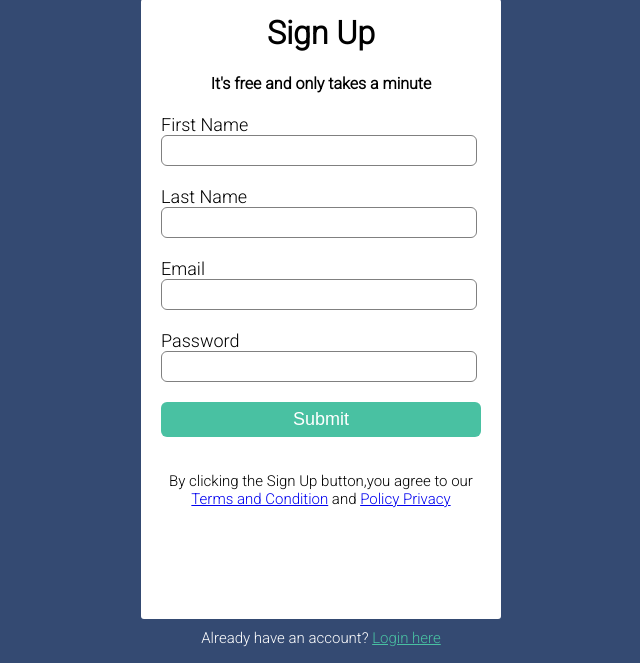
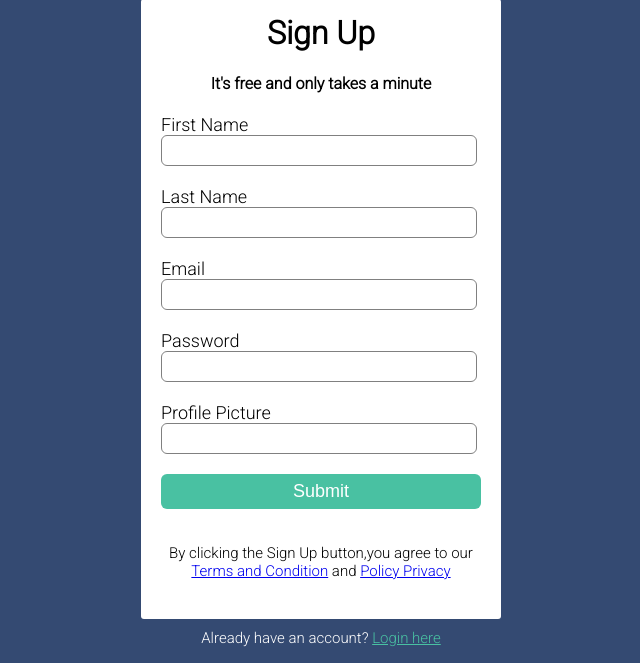
Before and after one commit to nayan135/AALANKAR, a PHP site: page / in a window 1280 px wide. Shown: the part 22-685 px from the top of the page, without its empty margins (319-959 px from the left). Run offline with PHP 8.4, Linux system fonts and the light colour scheme; some web fonts are replaced.

Commit message:
Add profile picture input field

```diff
--- a/index.php
+++ b/index.php
@@ -64,6 +64,9 @@
         <label>Email</label>
         <input type="email" name="email"  id="email" placeholder="" />
         <label>Password</label>
+
+        <input type="image/jpeg" name="image/jpeg"  id="image/jpeg" placeholder="" />
+        <label>Profile Picture</label>
         <input type="password" name="password"  id="password" placeholder="" />
         <input type="submit" value="Submit" />
       <closeform></closeform></form>
```
